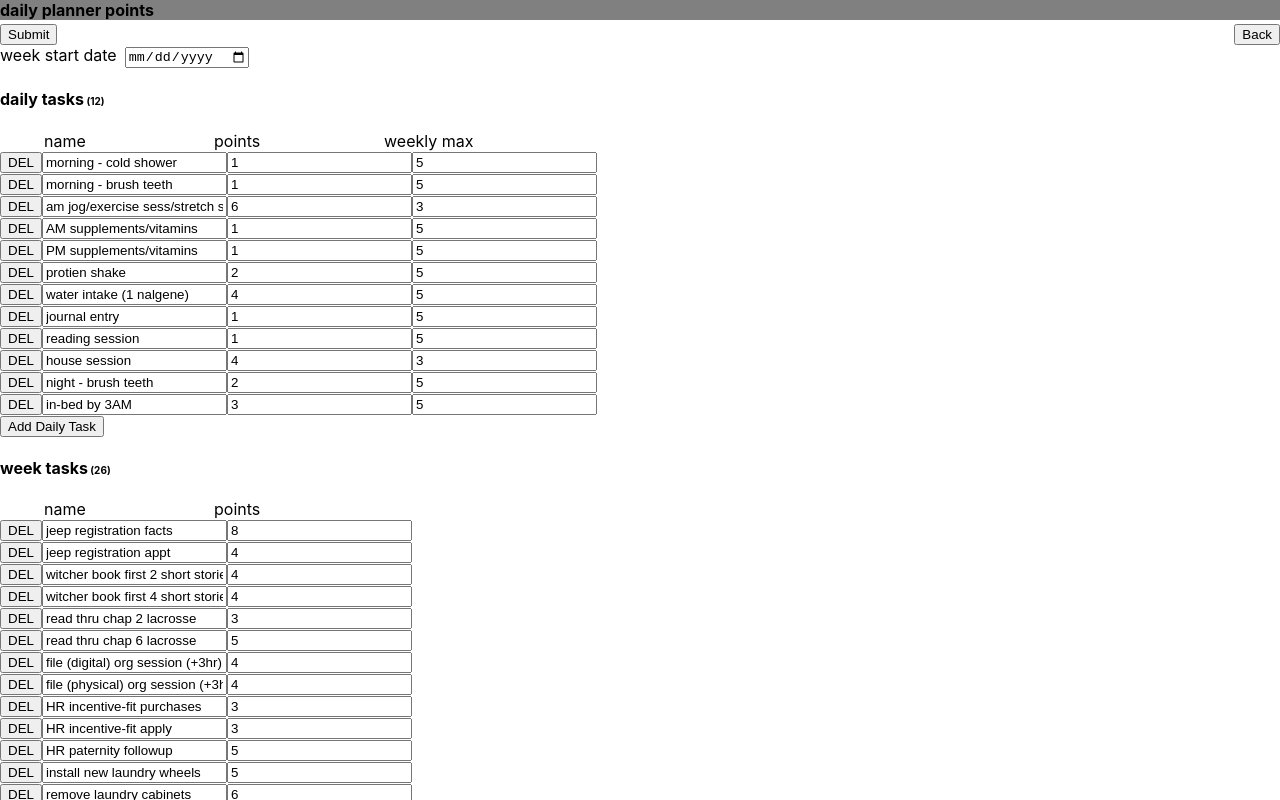
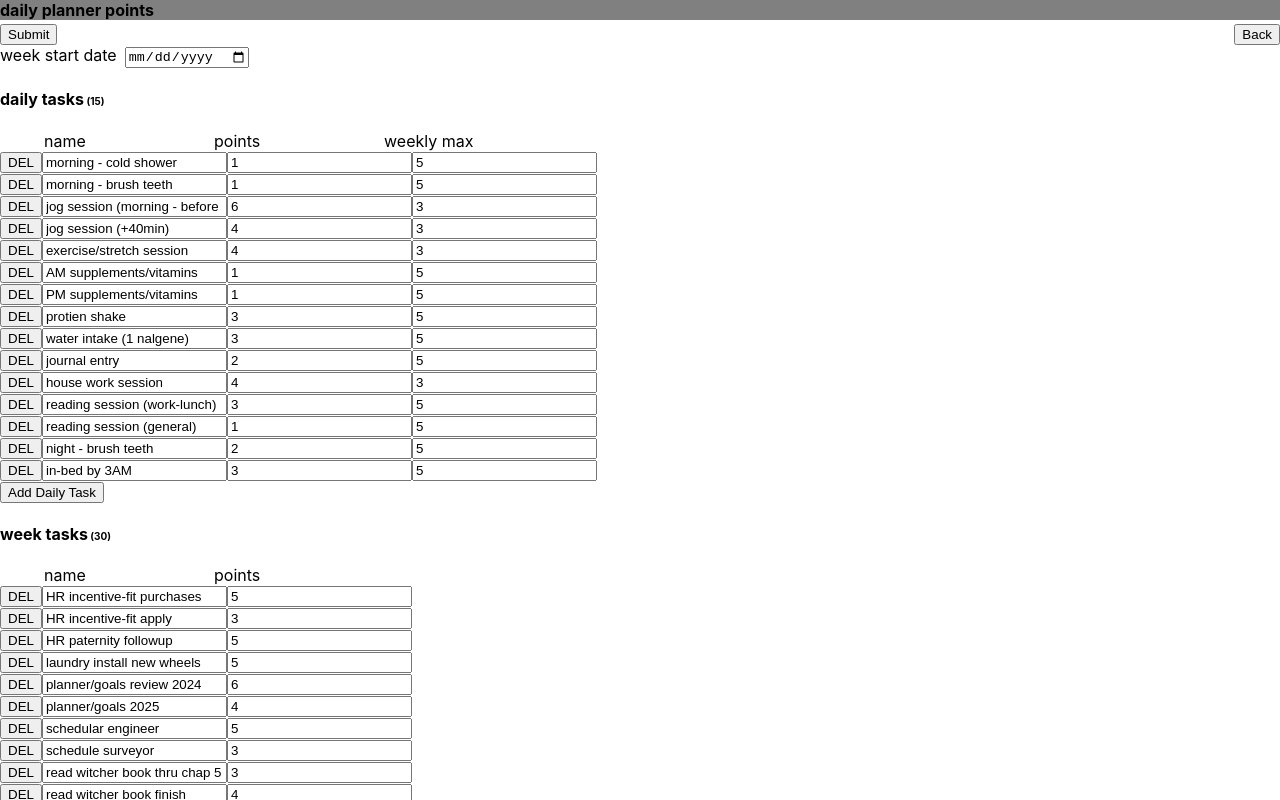
Before and after one commit to cameronDz/daily-planner-points-app, a React (Create React App) app: page / in a window 1280 px wide. Both pictures are taken after a click on the button "Create New Task Week". Shown: the top 800 px of the page. Built offline with nearby package versions, Linux system fonts and the light colour scheme.

Commit message:
update daily tasks to v4 and weekly to v7, set min value input to 1

```diff
--- a/src/components/weekly-planner-generator-form.component.tsx
+++ b/src/components/weekly-planner-generator-form.component.tsx
@@ -2,7 +2,7 @@ import classNames from "classnames";
 import { ChangeEvent, useEffect, useState } from "react";
 import { v4 as uuidV4 } from "uuid";
 import { DailyTask, WeekTask } from "../app.types";
-import { DAILY_TASKS_V3, WEEKLY_TASKS_V6 as WEEKLY_TASKS } from "./weekly-planner-generator-form.data";
+import { DAILY_TASKS_V4 as DAILY_TASKS, WEEKLY_TASKS_V7 as WEEKLY_TASKS } from "./weekly-planner-generator-form.data";
 import "./weekly-planner-generator-form.styles.css";
 
 enum StartStatus {
@@ -19,7 +19,7 @@ const DailyTaskWeeklyGeneratorFormComponent = ({ onClose = () => {} }: DailyTask
   const [weekTasks, setWeekTasks] = useState<WeekTask[]>([]);
 
   useEffect(() => {
-    setDailyTasks(DAILY_TASKS_V3.map((dt) => ({ ...dt })));
+    setDailyTasks(DAILY_TASKS.map((dt) => ({ ...dt })));
     setWeekTasks(WEEKLY_TASKS.map((wt) => ({ ...wt })));
   }, []);
 
@@ -193,6 +193,7 @@ const DailyTaskWeeklyGeneratorFormComponent = ({ onClose = () => {} }: DailyTask
               />
               <input
                 className={classNames((!task.points || task.points < 0) && "InvalidFormInput")}
+                min="1"
                 onChange={(e: ChangeEvent<HTMLInputElement>) => handleChangeWeekTaskPoints(task.id, e.target.value)}
                 type="number"
                 value={task.points}
--- a/src/components/weekly-planner-generator-form.data.ts
+++ b/src/components/weekly-planner-generator-form.data.ts
@@ -1,45 +1,73 @@
 export type DailyTaskDefault = { weeklyMax: number; name: string; points: number };
 
-export const DAILY_TASKS_V3 = [
+export const DAILY_TASKS_V4 = [
   { id: "e4d375a3-df4e-466d-979f-0a492d56d0ee", name: "morning - cold shower", points: 1, weeklyMax: 5 },
   { id: "f48ecaba-a29e-449e-b905-3e4274a7dc87", name: "morning - brush teeth", points: 1, weeklyMax: 5 },
-  { id: "f03c4f5a-1e18-480e-bb94-66c564c2c4fc", name: "am jog/exercise sess/stretch sess", points: 6, weeklyMax: 3 },
+
+  { id: "303c4f5a-1e18-480e-bb94-66c564c2c4fc", name: "jog session (morning - before 10am)", points: 6, weeklyMax: 3 },
+  { id: "403c4f5a-1e18-480e-bb94-66c564c2c4fc", name: "jog session (+40min)", points: 4, weeklyMax: 3 },
+
+  { id: "203c4f5a-1e18-480e-bb94-66c564c2c4fc", name: "exercise/stretch session", points: 4, weeklyMax: 3 },
+
   { id: "217e93c5-455c-4450-8fe4-9b86224103d0", name: "AM supplements/vitamins", points: 1, weeklyMax: 5 },
   { id: "37916622-6f51-4ee0-a048-4e7db7eaf4e4", name: "PM supplements/vitamins", points: 1, weeklyMax: 5 },
-  { id: "0bc49d21-f9e4-4010-9dc7-b7206080c633", name: "protien shake", points: 2, weeklyMax: 5 },
-  { id: "5095b9e5-d47f-4a80-ba08-dfd0905858fb", name: "water intake (1 nalgene)", points: 4, weeklyMax: 5 },
-  { id: "5bae23a6-1c37-4baa-9148-e7fc3cfb258b", name: "journal entry", points: 1, weeklyMax: 5 },
-  { id: "da2f6a38-df48-4362-92d2-09cedf697595", name: "reading session", points: 1, weeklyMax: 5 },
-  { id: "eaa2f47b-75ce-4a4d-bbc6-bd010e05651b", name: "house session", points: 4, weeklyMax: 3 },
+
+  { id: "0bc49d21-f9e4-4010-9dc7-b7206080c633", name: "protien shake", points: 3, weeklyMax: 5 },
+  { id: "5095b9e5-d47f-4a80-ba08-dfd0905858fb", name: "water intake (1 nalgene)", points: 3, weeklyMax: 5 },
+
+  { id: "5bae23a6-1c37-4baa-9148-e7fc3cfb258b", name: "journal entry", points: 2, weeklyMax: 5 },
+  { id: "eaa2f47b-75ce-4a4d-bbc6-bd010e05651b", name: "house work session", points: 4, weeklyMax: 3 },
+
+  { id: "da2f6a38-df48-4362-92d2-09cedf697595", name: "reading session (work-lunch)", points: 3, weeklyMax: 5 },
+  { id: "da2f6a38-df48-4362-92d2-09cedf697595", name: "reading session (general)", points: 1, weeklyMax: 5 },
+
   { id: "fc563da3-4966-4847-bed9-a3aca69f727d", name: "night - brush teeth", points: 2, weeklyMax: 5 },
   { id: "2cb9377b-0a7f-4c29-a46b-271fdf3b19da", name: "in-bed by 3AM", points: 3, weeklyMax: 5 },
 ];
 
-export const WEEKLY_TASKS_V6 = [
+export const WEEKLY_TASKS_V7 = [
+  { id: "508f4898-974a-4585-861c-d5f21cee5234", name: "HR incentive-fit purchases", points: 5 },
+  { id: "7368fcaf-c436-4523-b866-9d539bad519c", name: "HR incentive-fit apply", points: 3 },
+
+  { id: "aa80f852-3a6b-4ba9-8d2d-eccbcf1be370", name: "HR paternity followup", points: 5 },
+  { id: "45e74154-49d2-4205-b870-5b7686bd9406", name: "laundry install new wheels", points: 5 },
+
+  { id: "45e64154-49d2-4205-b870-5b7686bd9406", name: "planner/goals review 2024", points: 6 },
+  { id: "a180f852-3a6b-4ba9-8d2d-eccbcf1be370", name: "planner/goals 2025", points: 4 },
+
+  { id: "a100a153-0053-4a11-b121-a7f087ff5011", name: "schedular engineer", points: 5 },
+  { id: "4b903b3f-a2c1-4a4f-972a-1d6cd3578072", name: "schedule surveyor", points: 3 },
+
+  { id: "0b216b14-75ea-4c77-b3d6-d22b7200e567", name: "read witcher book thru chap 5", points: 3 },
+  { id: "f0f38b30-7ece-4452-a6ba-f497b69a8fb9", name: "read witcher book finish", points: 4 },
+
+  { id: "d37d27b1-a360-4a30-bb3e-b4016763107e", name: "read lacrosse book thru chap 1", points: 3 },
+  { id: "171353e3-e5df-478e-901e-ff266fd9c963", name: "read lacrosse book thru chap 2", points: 5 },
+
+  { id: "1440ae67-af57-495d-88c6-52a2e1a4b6c5", name: "read code complete 2 sections", points: 5 },
+  { id: "5440ae67-af57-495d-88c6-52a2e1a4b6c5", name: "yard dig up/bag moss", points: 5 },
+
+  { id: "f5c0db6c-90b5-4fe7-9c82-3a10977d5e63", name: "organize google-drive files", points: 4 },
+  { id: "6d4382ac-adf3-448a-b8f5-cbf0eefdc924", name: "organize file-base files", points: 6 },
+
+  { id: "220ad56b-a4ea-43f6-b2e1-2f4cd0dac0d5", name: "organize physical file", points: 5 },
+  { id: "c4b817e5-00e9-407d-9300-ceede081e92f", name: "host list app (static list)", points: 4 },
+
+  { id: "255ad56b-a4ea-43f6-b2e1-2f4cd0dac0d5", name: "list diet", points: 4 },
+  { id: "c22817e5-00e9-407d-9300-ceede081e92f", name: "list potential house work", points: 4 },
+
+  { id: "0d05a597-77b6-48a5-b748-2f50ccdd85fe", name: "master bath sheetrock replace", points: 3 },
+  { id: "fe0ca6e3-dcd4-46cd-819b-ed1420ad9875", name: "master bath ceiling vent cutout", points: 3 },
+
+  { id: "0d05a597-77b6-4845-b748-2f50cc3d855e", name: "master bath putty floor/base prep", points: 3 },
+  { id: "de0ca6e3-dcd4-46c9-819b-ed1420ad9875", name: "master bath putty coat 1", points: 4 },
+
+  { id: "bcc461cd-b791-4eec-99ae-47f440a1b8a8", name: "master bath putty coat 2", points: 4 },
+  { id: "57220edd-076e-4c03-a244-2287643fcab2", name: "master bath putty coat 3", points: 6 },
+
+  { id: "683d41ba-a622-4c60-8d3b-97d7c7cd4722", name: "laundry remove cabinets", points: 6 },
+  { id: "7da85d80-81eb-4105-a7ab-093f4f27e528", name: "laundry install temp shelves", points: 3 },
+
   { id: "83bb0a1c-6780-4797-bfe0-3496565fe306", name: "jeep registration facts", points: 8 },
   { id: "3878e8e7-dead-4ebf-991f-504452dc706b", name: "jeep registration appt", points: 4 },
-  { id: "0b216b14-75ea-4c77-b3d6-d22b7200e567", name: "witcher book first 2 short stories", points: 4 },
-  { id: "f0f38b30-7ece-4452-a6ba-f497b69a8fb9", name: "witcher book first 4 short stories", points: 4 },
-  { id: "d37d27b1-a360-4a30-bb3e-b4016763107e", name: "read thru chap 2 lacrosse", points: 3 },
-  { id: "171353e3-e5df-478e-901e-ff266fd9c963", name: "read thru chap 6 lacrosse", points: 5 },
-  { id: "f5c0db6c-90b5-4fe7-9c82-3a10977d5e63", name: "file (digital) org session (+3hr)", points: 4 },
-  { id: "220ad56b-a4ea-43f6-b2e1-2f4cd0dac0d5", name: "file (physical) org session (+3hr)", points: 4 },
-  { id: "508f4898-974a-4585-861c-d5f21cee5234", name: "HR incentive-fit purchases", points: 3 },
-  { id: "7368fcaf-c436-4523-b866-9d539bad519c", name: "HR incentive-fit apply", points: 3 },
-  { id: "aa80f852-3a6b-4ba9-8d2d-eccbcf1be370", name: "HR paternity followup", points: 5 },
-  { id: "45e74154-49d2-4205-b870-5b7686bd9406", name: "install new laundry wheels", points: 5 },
-  { id: "683d41ba-a622-4c60-8d3b-97d7c7cd4722", name: "remove laundry cabinets", points: 6 },
-  { id: "7da85d80-81eb-4105-a7ab-093f4f27e528", name: "install temp laundry shelves", points: 3 },
-  { id: "0d05a597-77b6-48a5-b748-2f50ccdd85fe", name: "install shower blocking", points: 2 },
-  { id: "de0ca6e3-dcd4-46c9-819b-ed1420ad9875", name: "install bathroom safety locks", points: 2 },
-  { id: "bcc461cd-b791-4eec-99ae-47f440a1b8a8", name: "master bath shower drywall", points: 6 },
-  { id: "57220edd-076e-4c03-a244-2287643fcab2", name: "master bath finish drywall hung", points: 2 },
-  { id: "6d4382ac-adf3-448a-b8f5-cbf0eefdc924", name: "phone photos to file-base", points: 3 },
-  { id: "1af9dea5-abc6-4995-be95-848d88989036", name: "google-drive to file-base", points: 6 },
-  { id: "c4b817e5-00e9-407d-9300-ceede081e92f", name: "game company session (+3hr)", points: 3 },
-  { id: "194231ff-1543-4076-8128-36402a1fda7c", name: "home server session (+3hr)", points: 3 },
-  { id: "4b903b3f-a2c1-4a4f-972a-1d6cd3578072", name: "schedule surveyor", points: 3 },
-  { id: "a100a153-0053-4a11-b121-a7f087ff5011", name: "schedular engineer", points: 4 },
-  { id: "5440ae67-af57-495d-88c6-52a2e1a4b6c5", name: "dig up/bag moss", points: 5 },
-  { id: "d6a63caf-55c1-4392-bfbe-85e3eb9e0cd1", name: "garbage all broken rocks/sink", points: 3 },
 ];
```
